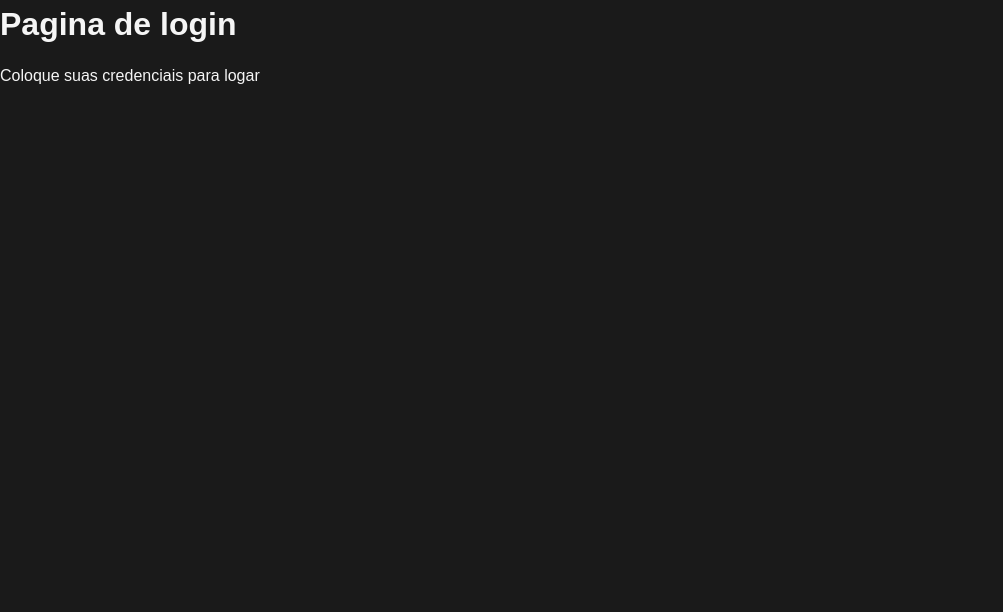
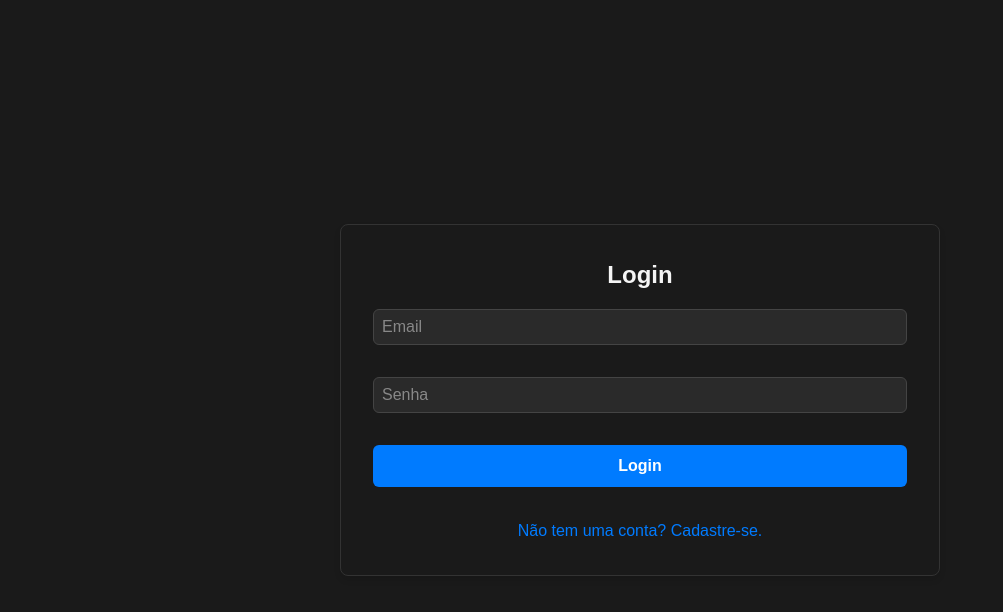
Before and after one commit to FrankRibe/ms-market-management-frontend, a React (Vite) app: page /login in a window 1280 px wide. Shown: the top 612 px of the page, without its empty margins (0-1003 px from the left). Built offline with nearby package versions, Linux system fonts and the light colour scheme.

Commit message:
Criação da pagina de login funcionando e criação da pagina de ativação do vendedor

```diff
--- a/src/main.jsx
+++ b/src/main.jsx
@@ -7,6 +7,6 @@ import MyGlobalStyles from './pages/styles/globalStyles';
 ReactDOM.createRoot(document.getElementById('root')).render(
   <React.StrictMode>
     <MyGlobalStyles />
-    <App /> {/* Apenas o App deve ser renderizado aqui */}
+    <App />
   </React.StrictMode>,
 );
--- /dev/null
+++ b/src/pages/Ativacao/ativacao.css
@@ -0,0 +1,60 @@
+.container {
+    max-width: 400px;
+    margin: 2rem auto;
+    padding: 2rem;
+    background-color: #1a1a1a; /* Fundo preto */
+    border-radius: 8px;
+    box-shadow: 0 4px 6px rgba(0, 0, 0, 0.1);
+    color: #f5f5f5; /* Texto claro */
+    text-align: center;
+}
+
+h1 {
+    font-size: 1.5rem;
+    margin-bottom: 1.5rem;
+    color: #f5f5f5;
+}
+
+form {
+    display: flex;
+    flex-direction: column;
+    gap: 1rem;
+}
+
+input {
+    padding: 0.75rem;
+    border: 1px solid #333;
+    border-radius: 4px;
+    background-color: #2a2a2a;
+    color: #f5f5f5;
+    font-size: 1rem;
+}
+
+input::placeholder {
+    color: #888;
+}
+
+button {
+    padding: 0.75rem;
+    background-color: #007bff;
+    color: white;
+    border: none;
+    border-radius: 4px;
+    font-weight: bold;
+    cursor: pointer;
+    transition: background-color 0.3s ease;
+}
+
+button:hover {
+    background-color: #0056b3;
+}
+
+.success-message {
+    color: #28a745; /* Verde */
+    margin-bottom: 1rem;
+}
+
+.error-message {
+    color: #dc3545; /* Vermelho */
+    margin-bottom: 1rem;
+}
--- /dev/null
+++ b/src/pages/Ativacao/ativacao.jsx
@@ -0,0 +1,60 @@
+import { useState, } from "react";
+import { useNavigate } from 'react-router-dom';
+import api from "../../services/api";
+import "./ativacao.css";
+
+function Ativacao() {
+    const [sellerId, setSellerId] = useState("");
+    const [activationCode, setActivationCode] = useState("");
+    const [message, setMessage] = useState("");
+    const [error, setError] = useState("");
+    const navigate = useNavigate();
+
+    async function handleSubmit(event) {
+        event.preventDefault();
+        setMessage("");
+        setError("");
+
+        try {
+            // Substitui os placeholders na URL pelos valores reais
+            const response = await api.post(`/api/sellers/${sellerId}/activate/${activationCode}`);
+
+            setMessage(response.data.mensagem); // Mensagem de sucesso
+            setTimeout(() => {
+                navigate('/login'); // Redireciona para a página de login após 3 segundos
+            }, 3000);
+
+        } catch (err) {
+            if (err.response && err.response.data && err.response.data.erro) {
+                setError(err.response.data.erro); // Mensagem de erro do backend
+            } else {
+                setError("Erro ao ativar o vendedor. Tente novamente.");
+            }
+        }
+    }
+
+    return (
+        <div className="container">
+            <h1>Ativação de Vendedor</h1>
+            {message && <p className="success-message">{message}</p>}
+            {error && <p className="error-message">{error}</p>}
+            <form onSubmit={handleSubmit}>
+                <input
+                    type="text"
+                    placeholder="ID do Vendedor"
+                    value={sellerId}
+                    onChange={(e) => setSellerId(e.target.value)}
+                />
+                <input
+                    type="text"
+                    placeholder="Código de Ativação"
+                    value={activationCode}
+                    onChange={(e) => setActivationCode(e.target.value)}
+                />
+                <button type="submit">Ativar</button>
+            </form>
+        </div>
+    );
+}
+
+export default Ativacao;
--- a/src/pages/Cadastro/index.css
+++ b/src/pages/Cadastro/cadastro.css
@@ -1,14 +1,30 @@
+/* Responsividade para telas menores */
+@media (max-width: 600px) {
+    .container {
+        padding: 1rem;
+    }
+}
+
+
 /* Estilo geral do container principal */
 .container {
-    max-width: 600px;
-    margin: 2.5rem auto; /* mt-10 */
-    padding: 2rem; /* p-8 */
-    background-color: #1a1a1a; /* bg-black */
-    border: 1px solid #333; /* border-gray-300 */
-    border-radius: 0.5rem; /* rounded-lg */
-    box-shadow: 0 4px 6px rgba(0, 0, 0, 0.1); /* shadow-lg */
-    color: #f5f5f5; /* text-gray-100 */
+    width: auto; /* Permite que o max-width seja respeitado */
+    max-width: 1500px; /* Limita a largura máxima */
+    min-width: 600px; /* Define uma largura mínima */
+    margin: 2.5rem auto; /* Centraliza o container horizontalmente */
+    padding: 2rem; /* Espaçamento interno */
+    background-color: #1a1a1a; /* Fundo preto */
+    border: 1px solid #333; /* Borda cinza escuro */
+    border-radius: 0.5rem; /* Bordas arredondadas */
+    box-shadow: 0 4px 6px rgba(0, 0, 0, 0.1); /* Sombra */
+    color: #f5f5f5; /* Texto claro */
+    box-sizing: border-box; /* Inclui padding e borda no cálculo da largura */
+    display: flex;
+    flex-direction: column; /* Alinha os itens em coluna */
 }
+
+
+
 
 /* Estilo do título */
 .container h1 {
@@ -74,6 +90,23 @@ form + a {
 form + a:hover {
     text-decoration: underline;
 }
+form + a {
+    transition: color 0.3s ease-in-out;
+}
+
+form input:focus {
+    border-color: #007bff;
+    box-shadow: 0 0 5px rgba(0, 123, 255, 0.5);
+}
+
+form button {
+    transition: background-color 0.3s ease, transform 0.2s ease;
+}
+
+form button:hover {
+    background-color: #0056b3;
+    transform: scale(1.02); /* Leve aumento no hover */
+}
 
 .error-message {
     color: #ff4d4f; /* Vermelho */
--- a/src/pages/Cadastro/index.jsx
+++ b/src/pages/Cadastro/cadastro.jsx
@@ -1,5 +1,5 @@
-import { Link } from 'react-router-dom';
-import './index.css';
+import { Link, useNavigate } from 'react-router-dom'; // Importa useNavigate
+import './cadastro.css';
 import { useRef, useState } from 'react';
 import api from '../../services/api';
 
@@ -10,6 +10,7 @@ function Cadastro() {
     const phoneRef = useRef();
     const passwordRef = useRef();
     const [errorMessage, setErrorMessage] = useState(''); // Estado para armazenar mensagens de erro
+    const navigate = useNavigate(); // Inicializa o hook useNavigate
 
     async function handleSubmit(event) {
         event.preventDefault();
@@ -23,7 +24,10 @@ function Cadastro() {
                 password: passwordRef.current.value,
             });
             alert('Cadastro realizado com sucesso!');
-            setErrorMessage(''); // Limpa mensagens de erro após sucesso
+            setErrorMessage('');
+
+            // Redireciona para a página de ativação
+            navigate('/ativacao');
 
             // Limpa os campos do formulário
             nameRef.current.value = '';
@@ -43,7 +47,7 @@ function Cadastro() {
 
     return (
         <div className="container">
-            <h1 className="container">Cadastro de Vendedores</h1>
+            <h1>Cadastro de Vendedores</h1>
             {errorMessage && <p className="error-message">{errorMessage}</p>} {/* Exibe a mensagem de erro */}
             <form onSubmit={handleSubmit}>
                 <input ref={nameRef} type="text" placeholder="Nome" />
--- /dev/null
+++ b/src/pages/Login/login.css
@@ -0,0 +1,58 @@
+/* Remove margens e padding padrão do navegador */
+body, html {
+  margin: 0;
+  padding: 0;
+  width: 100%;
+  height: 100%;
+  background-color: #1a1a1a; /* Preto mais claro */
+  display: flex;
+  justify-content: center;
+  align-items: center;
+}
+
+h1 {
+  text-align: center;
+  margin-bottom: 1.5rem;
+  color: #f5f5f5; /* Texto claro */
+}
+
+/* Centraliza o container do login */
+.container {
+  background: #2a2a2a; /* Fundo cinza escuro */
+  padding: 2rem;
+  border-radius: 8px;
+  box-shadow: 0 4px 12px rgba(0, 0, 0, 0.5); /* Sombra mais sutil */
+  max-width: 320px;
+  width: 100%;
+  box-sizing: border-box;
+  color: #f5f5f5; /* Texto claro */
+}
+
+input, button {
+  width: 100%;
+  padding: 0.75rem;
+  margin-bottom: 1rem;
+  border-radius: 4px;
+  border: 1px solid #444; /* Borda cinza escuro */
+  background-color: #1a1a1a; /* Fundo preto mais claro */
+  color: #f5f5f5; /* Texto claro */
+  font-size: 1rem;
+  box-sizing: border-box;
+}
+
+input::placeholder {
+  color: #888; /* Placeholder em cinza */
+}
+
+button {
+  background-color: #007bff; /* Azul */
+  color: white;
+  font-weight: bold;
+  border: none;
+  cursor: pointer;
+  transition: background-color 0.3s ease;
+}
+
+button:hover {
+  background-color: #0056b3; /* Azul mais escuro */
+}
--- /dev/null
+++ b/src/pages/Login/login.jsx
@@ -0,0 +1,46 @@
+import { useRef, useState } from "react";
+import { Link, useNavigate } from "react-router-dom";
+import api from '../../services/api';
+import './login.css';
+
+function Login() {
+    const emailRef = useRef();
+    const passwordRef = useRef();
+    const navigate = useNavigate();
+    const [successMessage, setSuccessMessage] = useState(""); // Estado para mensagem de sucesso
+
+    async function handleSubmit(event) {
+        event.preventDefault();
+
+        try {
+            const { data: token } = await api.post('/api/auth/login', {
+                email: emailRef.current.value,
+                password: passwordRef.current.value,
+            });
+
+            localStorage.setItem('token', token);
+
+            // Define a mensagem de sucesso
+            setSuccessMessage("Login efetuado com sucesso!");
+
+        } catch (err) {
+            alert("Informação incorreta.");
+        }
+    }
+
+    return (
+        <div className="container">
+            <h2>Login</h2>
+            {/* Exibe a mensagem de sucesso, se existir */}
+            {successMessage && <p className="success-message">{successMessage}</p>}
+            <form onSubmit={handleSubmit}>
+                <input ref={emailRef} placeholder="Email" type="email" />
+                <input ref={passwordRef} placeholder="Senha" type="password" />
+                <button type="submit">Login</button>
+            </form>
+            <Link to="/">Não tem uma conta? Cadastre-se.</Link>
+        </div>
+    );
+}
+
+export default Login;
--- a/src/pages/login/index.jsx
+++ /dev/null
@@ -1,9 +0,0 @@
-function Login() {
-  return (
-    <div>
-      <h1>Pagina de login</h1>
-      <p>Coloque suas credenciais para logar</p>
-    </div>
-  );
-}
-export default Login;
--- a/src/pages/styles/globalStyles.js
+++ b/src/pages/styles/globalStyles.js
@@ -1,30 +1,50 @@
 import { createGlobalStyle } from "styled-components";
 
 const MyGlobalStyles = createGlobalStyle`
+    /* Reset básico */
     * {
         margin: 0;
         padding: 0;
         box-sizing: border-box;
     }
+
+    /* Estilos globais */
     body {
-     font-family: Arial, sans-serif;
+        font-family: Arial, sans-serif;
         background-color: #1a1a1a; /* Preto mais claro */
-    color: #f5f5f5; /* Texto claro */
-    line-height: 1.5;
-}
+        color: #f5f5f5; /* Texto claro */
+        line-height: 1.5;
+        -webkit-font-smoothing: antialiased;
+        -moz-osx-font-smoothing: grayscale;
+    }
+
+    /* Tipografia */
     h1, h2, h3, h4, h5, h6 {
         margin-bottom: 1rem;
+        font-weight: bold;
     }
+
     p {
         margin-bottom: 1rem;
     }
+
+    /* Links */
     a {
         color: #007bff; /* Azul */
         text-decoration: none;
+        transition: color 0.2s ease-in-out;
     }
+
     a:hover {
         text-decoration: underline;
     }
+
+    a:focus {
+        outline: 2px dashed #007bff; /* Foco acessível */
+        outline-offset: 2px;
+    }
+
+    /* Botões */
     button {
         background-color: #007bff; /* Azul */
         color: #fff; /* Texto branco */
@@ -32,20 +52,68 @@ const MyGlobalStyles = createGlobalStyle`
         padding: 10px 15px;
         border-radius: 5px;
         cursor: pointer;
+        font-weight: bold;
+        transition: background-color 0.2s ease-in-out, transform 0.1s ease-in-out;
     }
+
     button:hover {
         background-color: #0056b3; /* Azul mais escuro */
+        transform: scale(1.02); /* Leve aumento no hover */
     }
+
+    button:focus {
+        outline: 2px dashed #007bff; /* Foco acessível */
+        outline-offset: 2px;
+    }
+
+    /* Inputs e Textareas */
     input, textarea {
         border: 1px solid #ccc;
         padding: 10px;
         border-radius: 5px;
         width: 100%;
         margin-bottom: 1rem;
+        background-color: #2a2a2a; /* Fundo escuro */
+        color: #f5f5f5; /* Texto claro */
+        transition: border-color 0.2s ease-in-out, box-shadow 0.2s ease-in-out;
     }
+
+    input::placeholder, textarea::placeholder {
+        color: #888; /* Placeholder em cinza */
+    }
+
     input:focus, textarea:focus {
         outline: none;
         border-color: #007bff; /* Azul no foco */
+        box-shadow: 0 0 5px rgba(0, 123, 255, 0.5); /* Efeito de foco */
+    }
+
+    /* Listas */
+    ul, ol {
+        margin-left: 1.5rem;
+        margin-bottom: 1rem;
+    }
+
+    li {
+        margin-bottom: 0.5rem;
+    }
+
+    /* Tabelas */
+    table {
+        width: 100%;
+        border-collapse: collapse;
+        margin-bottom: 1rem;
+    }
+
+    th, td {
+        border: 1px solid #ccc;
+        padding: 10px;
+        text-align: left;
+    }
+
+    th {
+        background-color: #2a2a2a; /* Fundo escuro */
+        color: #f5f5f5; /* Texto claro */
     }
 `;
 
```
Also changed, not shown: app.jsx (+5 -2 lines).
